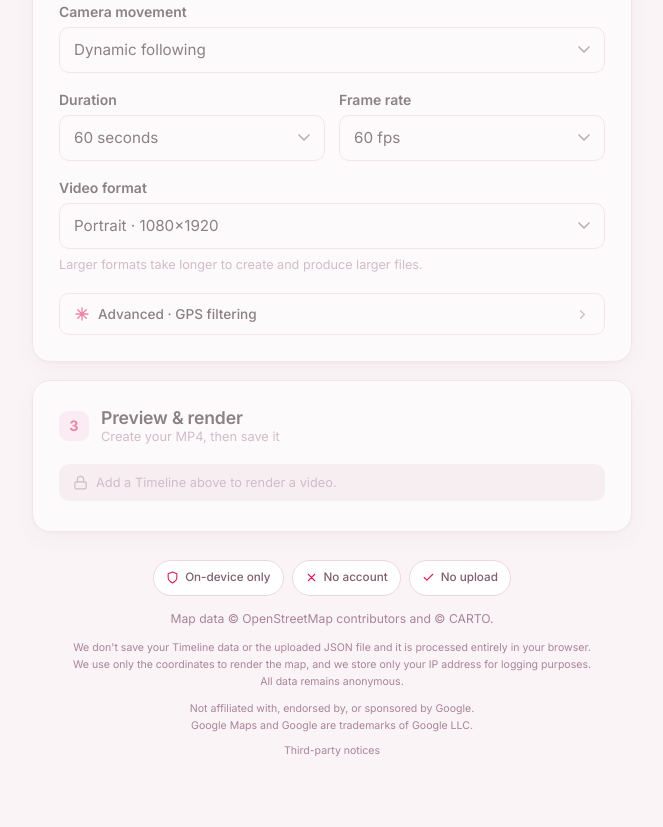
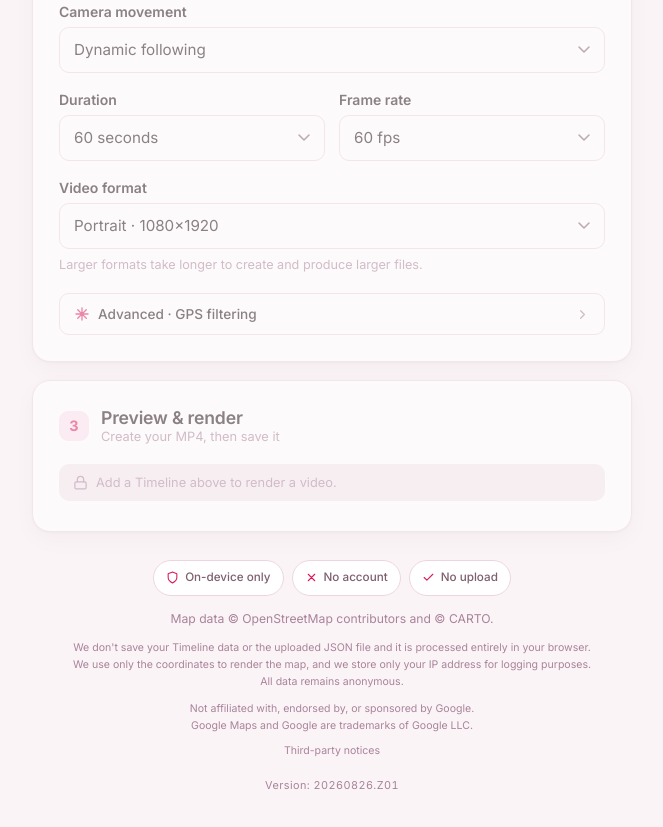
Before and after one commit to leoui/map-timeline, a website built with Vite: page index.html in a window 1280 px wide. Shown: the part 1392-2219 px from the top of the page, without its empty margins (308-971 px from the left). Built offline with nearby package versions, Linux system fonts and the light colour scheme.

Commit message:
Add README and on-page version (20260826.Z01)
Document the tech stack, features, browser support, dev setup, the date-based
versioning scheme, and credits (incl. the reference site). Show the current
version centered at the bottom of the app.

```diff
--- a/index.html
+++ b/index.html
@@ -464,6 +464,7 @@
       font-size: 0.66rem; line-height: 1.6; color: var(--text-sub);
     }
     footer .tp-link { font-size: 0.66rem; display: inline-block; margin-top: 6px; }
+    footer .version { font-size: 0.68rem; color: var(--text-sub); margin-top: 14px; letter-spacing: 0.04em; font-variant-numeric: tabular-nums; }
 
     :focus-visible { outline: 2px solid var(--rose); outline-offset: 2px; }
     @media (prefers-reduced-motion: reduce) { *, *::before, *::after { transition: none !important; animation: none !important; scroll-behavior: auto !important; } }
@@ -786,6 +787,7 @@
         Google Maps and Google are trademarks of Google LLC.
       </p>
       <a href="/third-party-notices.txt" class="tp-link" target="_blank" rel="noopener" data-i18n="tp.notices">Third-party notices</a>
+      <div class="version" id="appVersion">Version: 20260826.Z01</div>
     </footer>
   </div>
 
```
Also changed, not shown: README.md (added).
